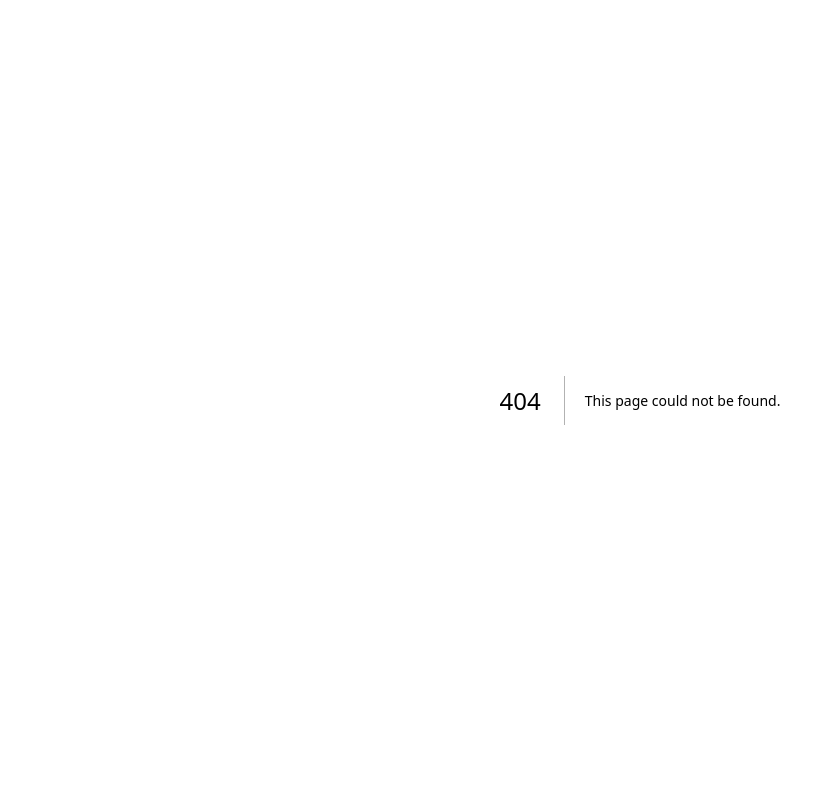
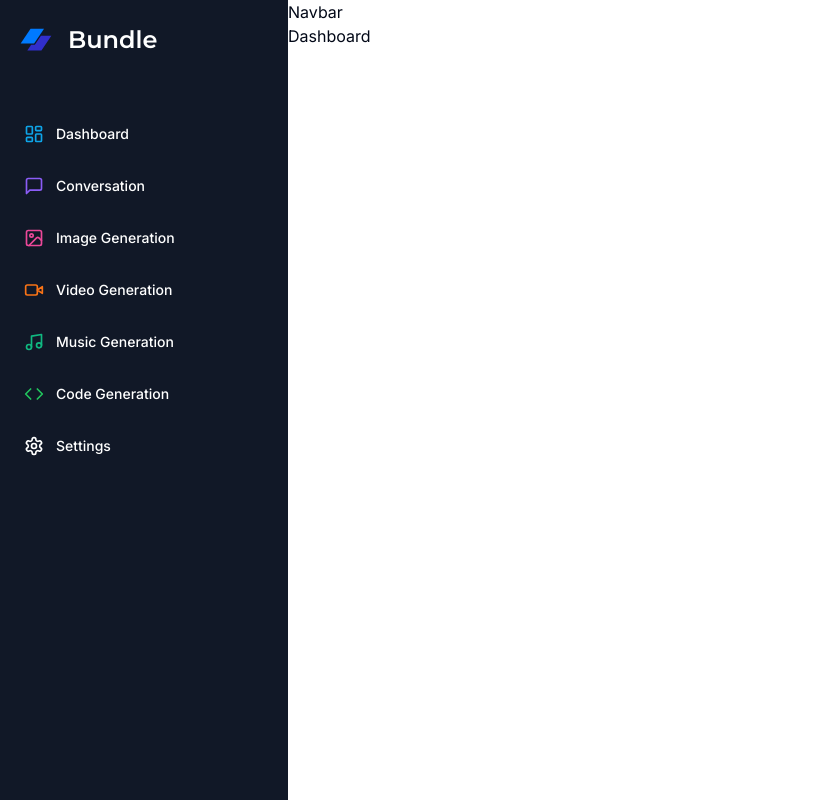
Before and after one commit to wolfgunblood/ai-saas, a Next.js app: page /dashboard in a window 1280 px wide. Before the commit this address had no page. Shown: the whole page, without its empty margins (0-822 px from the left). Built offline with nearby package versions, Linux system fonts and the light colour scheme.

Commit message:
Sidebar done

```diff
--- /dev/null
+++ b/app/(dashboard)/(routes)/dashboard/page.tsx
@@ -0,0 +1,11 @@
+import React from 'react'
+
+type Props = {}
+
+const Dashboard = (props: Props) => {
+  return (
+    <div>Dashboard</div>
+  )
+}
+
+export default Dashboard
--- /dev/null
+++ b/app/(dashboard)/(routes)/layout.tsx
@@ -0,0 +1,23 @@
+import Navbar from '@/components/Navbar'
+import Sidebar from '@/components/Sidebar'
+import React from 'react'
+
+type Props = {}
+
+const DashboardLayout = ({
+    children
+}: { children: React.ReactNode }) => {
+    return (
+        <div className='h-full relative'>
+            <div className='hidden h-full md:flex md:flex-col md:w-72 md:fixed md:inset-y-0 z-90 bg-gray-900'>
+                <Sidebar />
+            </div>
+            <div className='md:pl-72 pb-10'>
+                <Navbar />
+                {children}
+            </div>
+        </div>
+    )
+}
+
+export default DashboardLayout
--- /dev/null
+++ b/components/Navbar.tsx
@@ -0,0 +1,11 @@
+import React from 'react'
+
+type Props = {}
+
+const Navbar = (props: Props) => {
+  return (
+    <div>Navbar</div>
+  )
+}
+
+export default Navbar
--- /dev/null
+++ b/components/Sidebar.tsx
@@ -0,0 +1,94 @@
+"use client"
+
+import React, { use } from 'react'
+import Link from "next/link"
+import { Montserrat } from "next/font/google"
+import { usePathname } from "next/navigation"
+import Image from "next/image";
+
+import { cn } from '@/lib/utils'
+import { LayoutDashboard,MessageSquare,ImageIcon,VideoIcon,Music,Code,Settings } from 'lucide-react'
+
+type Props = {}
+
+const montserrat = Montserrat({ weight: "600", subsets: ['latin'] })
+const routes = [
+    {
+        label : "Dashboard",
+        href : "/dashboard",
+        icon : LayoutDashboard,
+        color: "text-sky-500"
+    },
+    {
+        label : "Conversation",
+        href : "/conversation",
+        icon : MessageSquare,
+        color: "text-violet-500"
+    },
+    {
+        label : "Image Generation",
+        href : "/image",
+        icon : ImageIcon,
+        color: "text-pink-500"
+    },
+    {
+        label : "Video Generation",
+        href : "/video",
+        icon : VideoIcon,
+        color: "text-orange-500"
+    },
+    {
+        label : "Music Generation",
+        href : "/music",
+        icon : Music,
+        color: "text-emerald-500"
+    },
+    {
+        label : "Code Generation",
+        href : "/code",
+        icon : Code,
+        color: "text-green-500"
+    },
+    {
+        label : "Settings",
+        href : "/settings",
+        icon : Settings,
+        // color: "text-sky-500"
+    },
+]
+const Sidebar = (props: Props) => {
+
+    const pathname = usePathname()
+    return (
+        <div className='space-y-4 py-4 flex flex-col h-full bg-[#111827] text-white'>
+            <div className='px-3 py-2 flex-1'>
+                <Link href="/dashboard" className='flex items-center pl-2 mb-14'>
+                    <div className='relative h-8 w-8 mr-4'>
+                        <Image fill alt='logo' src="/logo.svg" />
+                    </div>
+                    <h1 className={cn("text-2xl font-bold",montserrat.className)}>
+                        Bundle
+                    </h1>
+                </Link>
+                <div className='space-y-2'>
+                    {routes.map((route, index) => (
+                        <Link
+                            key={route.href}
+                            href={route.href}
+                            className={cn(
+                                "text-sm group flex p-3 w-full justify-start font-medium cursor-pointer "
+                            )}
+                        >
+                            <div className='flex items-center flex-1'>
+                                <route.icon className={cn("h-5 w-5 mr-3",route.color)} />
+                                {route.label}
+                            </div>
+                        </Link>
+                    ))}
+                </div>
+            </div>
+        </div>
+    )
+}
+
+export default Sidebar
```
Also changed, not shown: public/logo.svg (added).
